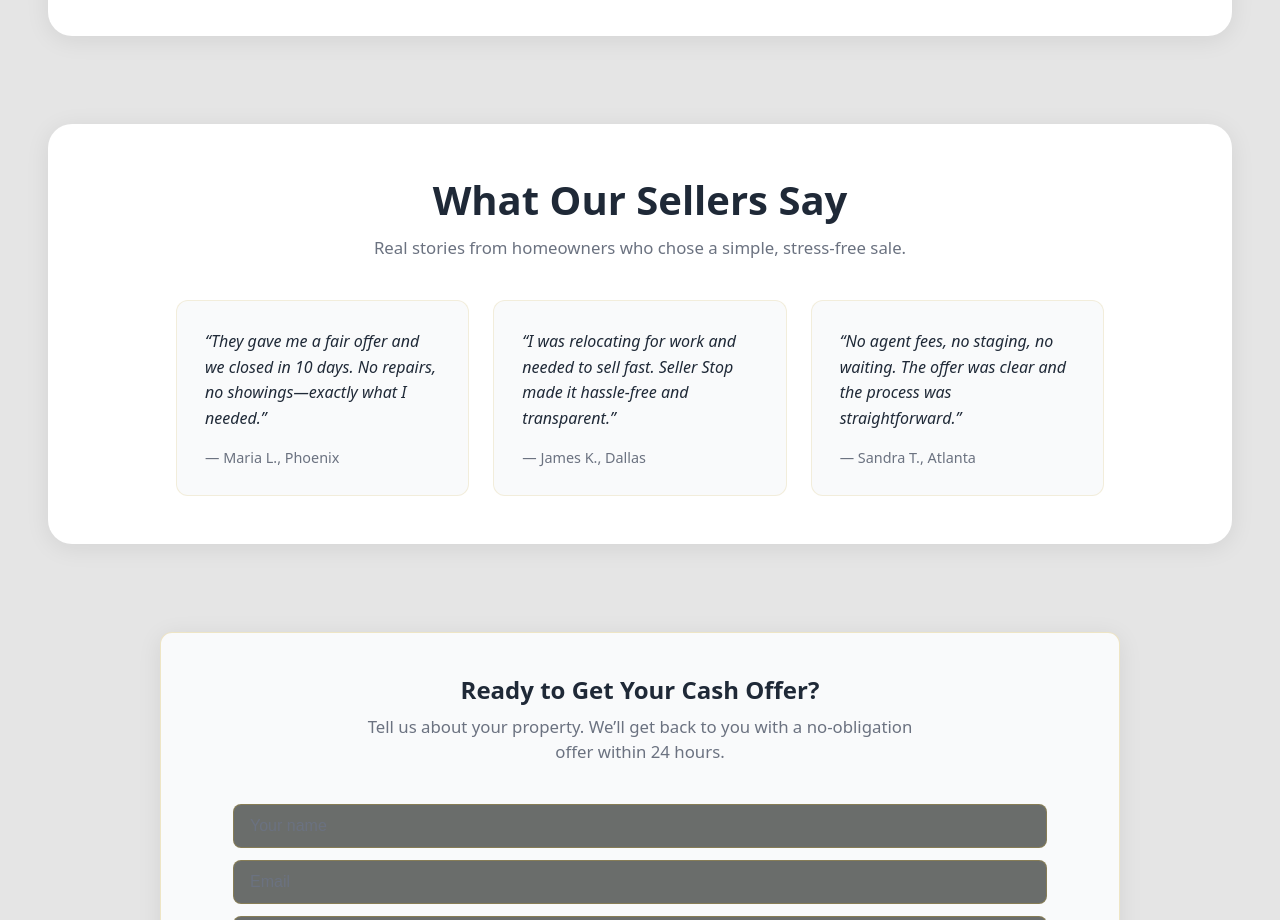
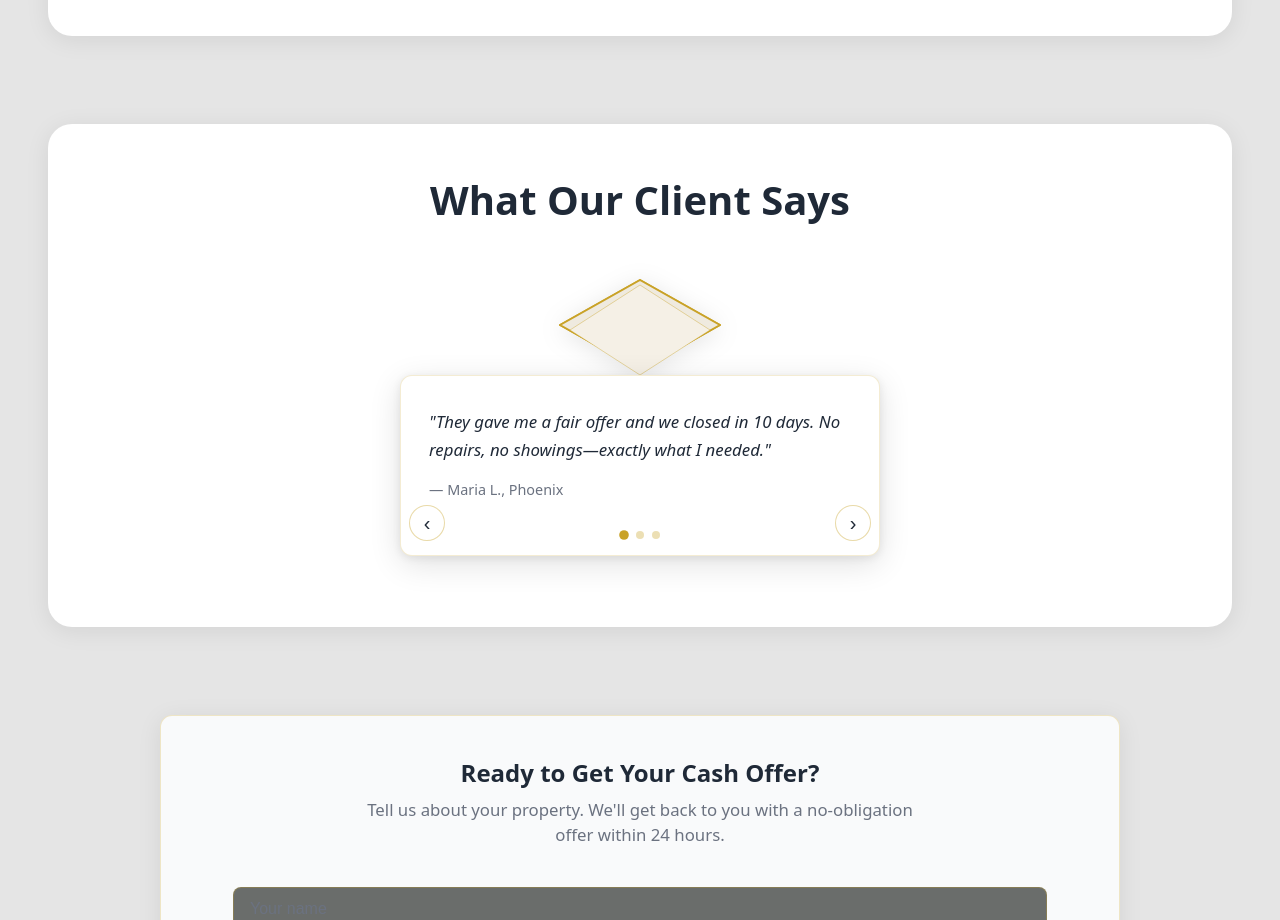
Before and after one commit to iammuhammadukasha/sellerstop, a Next.js app: page / in a window 1280 px wide. Shown: the part 1880-2800 px from the top of the page. Built offline with nearby package versions, Linux system fonts and the light colour scheme.

Commit message:
testomon

```diff
--- /dev/null
+++ b/src/app/components/TestimonialEnvelope.tsx
@@ -0,0 +1,145 @@
+'use client';
+
+import { useRef, useState } from 'react';
+import { motion, useInView, AnimatePresence, PanInfo } from 'framer-motion';
+
+const TESTIMONIALS = [
+  {
+    quote: 'They gave me a fair offer and we closed in 10 days. No repairs, no showings—exactly what I needed.',
+    author: 'Maria L., Phoenix',
+  },
+  {
+    quote: 'I was relocating for work and needed to sell fast. Seller Stop made it hassle-free and transparent.',
+    author: 'James K., Dallas',
+  },
+  {
+    quote: 'No agent fees, no staging, no waiting. The offer was clear and the process was straightforward.',
+    author: 'Sandra T., Atlanta',
+  },
+];
+
+export default function TestimonialEnvelope() {
+  const sectionRef = useRef<HTMLDivElement>(null);
+  const isInView = useInView(sectionRef, { once: true, amount: 0.2 });
+  const [activeIndex, setActiveIndex] = useState(0);
+
+  const goTo = (index: number) => {
+    setActiveIndex((index + TESTIMONIALS.length) % TESTIMONIALS.length);
+  };
+
+  const handlePanEnd = (_: unknown, info: PanInfo) => {
+    const threshold = 50;
+    const velocity = info.velocity.x;
+    const offset = info.offset.x;
+    if (offset < -threshold || velocity < -200) goTo(activeIndex + 1);
+    else if (offset > threshold || velocity > 200) goTo(activeIndex - 1);
+  };
+
+  return (
+    <section className="cb-section cb-section-card-wrap cb-testimonial-envelope" id="testimonials" ref={sectionRef}>
+      <div className="cb-section-card">
+        <div className="cb-container">
+          <h2 className="cb-section-title">What Our Client Says</h2>
+
+          <div className="cb-envelope-wrap">
+            {/* Open envelope SVG */}
+            <div className="cb-envelope-svg-wrap" aria-hidden>
+              <svg
+                className="cb-envelope-svg"
+                viewBox="0 0 200 140"
+                fill="none"
+                xmlns="http://www.w3.org/2000/svg"
+              >
+                {/* Envelope back / body */}
+                <path
+                  d="M20 50 L100 95 L180 50 L100 5 Z"
+                  fill="#e8e0d0"
+                  stroke="#c9a227"
+                  strokeWidth="2"
+                  strokeLinejoin="round"
+                />
+                {/* Open flap (folded back) */}
+                <path
+                  d="M100 5 L20 50 L100 95 L180 50 Z"
+                  fill="#f0ebe0"
+                  stroke="#c9a227"
+                  strokeWidth="2"
+                  strokeLinejoin="round"
+                  opacity="0.95"
+                />
+                {/* Inner pocket visible when open */}
+                <path
+                  d="M30 55 L100 100 L170 55 L100 10 Z"
+                  fill="#f5f0e6"
+                  stroke="rgba(201, 162, 39, 0.4)"
+                  strokeWidth="1"
+                />
+              </svg>
+            </div>
+
+            {/* Card that comes out on scroll */}
+            <motion.div
+              className="cb-envelope-card"
+              initial={{ y: 60, opacity: 0, scale: 0.92 }}
+              animate={
+                isInView
+                  ? { y: 0, opacity: 1, scale: 1 }
+                  : { y: 60, opacity: 0, scale: 0.92 }
+              }
+              transition={{ duration: 0.6, ease: [0.22, 1, 0.36, 1] }}
+              onPanEnd={handlePanEnd}
+              style={{ touchAction: 'pan-x' }}
+            >
+              <div className="cb-envelope-card-inner">
+                <AnimatePresence mode="wait" initial={false}>
+                  <motion.div
+                    key={activeIndex}
+                    initial={{ opacity: 0, x: 24 }}
+                    animate={{ opacity: 1, x: 0 }}
+                    exit={{ opacity: 0, x: -24 }}
+                    transition={{ duration: 0.3 }}
+                    className="cb-envelope-card-content"
+                  >
+                    <p className="cb-testimonial-quote">"{TESTIMONIALS[activeIndex].quote}"</p>
+                    <p className="cb-testimonial-author">— {TESTIMONIALS[activeIndex].author}</p>
+                  </motion.div>
+                </AnimatePresence>
+              </div>
+
+              {/* Slide controls */}
+              <div className="cb-envelope-card-dots">
+                {TESTIMONIALS.map((_, i) => (
+                  <button
+                    key={i}
+                    type="button"
+                    className={`cb-envelope-dot ${i === activeIndex ? 'cb-envelope-dot--active' : ''}`}
+                    onClick={() => setActiveIndex(i)}
+                    aria-label={`Go to testimonial ${i + 1}`}
+                  />
+                ))}
+              </div>
+              <div className="cb-envelope-card-arrows">
+                <button
+                  type="button"
+                  className="cb-envelope-arrow"
+                  onClick={() => goTo(activeIndex - 1)}
+                  aria-label="Previous testimonial"
+                >
+                  ‹
+                </button>
+                <button
+                  type="button"
+                  className="cb-envelope-arrow"
+                  onClick={() => goTo(activeIndex + 1)}
+                  aria-label="Next testimonial"
+                >
+                  ›
+                </button>
+              </div>
+            </motion.div>
+          </div>
+        </div>
+      </div>
+    </section>
+  );
+}
--- a/src/app/globals.css
+++ b/src/app/globals.css
@@ -1194,34 +1194,112 @@ body {
   line-height: 1.5;
 }
 
-/* Testimonials */
-.cb-testimonials {
-  display: grid;
-  grid-template-columns: repeat(auto-fit, minmax(260px, 1fr));
-  gap: 1.5rem;
-  margin-top: 1rem;
+/* Testimonials – envelope + card that comes out on scroll */
+.cb-testimonial-envelope .cb-section-title {
+  margin-bottom: 2rem;
 }
-.cb-testimonial-card {
-  padding: 1.75rem;
-  border-radius: var(--cb-radius);
-  background: var(--cb-bg-card);
-  border: 1px solid rgba(201, 162, 39, 0.15);
-  transition: border-color 0.2s, transform 0.2s;
+.cb-envelope-wrap {
+  position: relative;
+  min-height: 320px;
+  display: flex;
+  flex-direction: column;
+  align-items: center;
+  padding-top: 1rem;
 }
-.cb-testimonial-card:hover {
-  border-color: rgba(201, 162, 39, 0.35);
-  transform: translateY(-2px);
+.cb-envelope-svg-wrap {
+  width: 200px;
+  flex-shrink: 0;
+  margin-bottom: -40px;
+  position: relative;
+  z-index: 0;
 }
-.cb-testimonial-quote {
-  font-size: 1rem;
+.cb-envelope-svg {
+  width: 100%;
+  height: auto;
+  display: block;
+  filter: drop-shadow(0 4px 12px rgba(0, 0, 0, 0.1));
+}
+.cb-envelope-card {
+  position: relative;
+  z-index: 1;
+  width: 100%;
+  max-width: 480px;
+  margin: 0 auto;
+  background: #fff;
+  border-radius: 12px;
+  box-shadow: 0 8px 32px rgba(0, 0, 0, 0.12), 0 2px 8px rgba(0, 0, 0, 0.08);
+  border: 1px solid rgba(201, 162, 39, 0.2);
+  overflow: hidden;
+}
+.cb-envelope-card-inner {
+  padding: 2rem 1.75rem 3.5rem;
+  min-height: 140px;
+}
+.cb-envelope-card-content .cb-testimonial-quote {
+  font-size: 1.05rem;
   color: var(--cb-text);
-  line-height: 1.6;
+  line-height: 1.65;
   margin-bottom: 1rem;
   font-style: italic;
 }
-.cb-testimonial-author {
+.cb-envelope-card-content .cb-testimonial-author {
   font-size: 0.9rem;
   color: var(--cb-text-muted);
+}
+.cb-envelope-card-dots {
+  position: absolute;
+  bottom: 1rem;
+  left: 50%;
+  transform: translateX(-50%);
+  display: flex;
+  gap: 0.5rem;
+}
+.cb-envelope-dot {
+  width: 8px;
+  height: 8px;
+  border-radius: 50%;
+  border: none;
+  background: rgba(201, 162, 39, 0.35);
+  cursor: pointer;
+  padding: 0;
+  transition: background 0.2s, transform 0.2s;
+}
+.cb-envelope-dot:hover {
+  background: rgba(201, 162, 39, 0.6);
+}
+.cb-envelope-dot--active {
+  background: var(--cb-accent);
+  transform: scale(1.2);
+}
+.cb-envelope-card-arrows {
+  position: absolute;
+  bottom: 0.85rem;
+  left: 0;
+  right: 0;
+  display: flex;
+  justify-content: space-between;
+  padding: 0 0.5rem;
+  pointer-events: none;
+}
+.cb-envelope-arrow {
+  pointer-events: auto;
+  width: 36px;
+  height: 36px;
+  border-radius: 50%;
+  border: 1px solid rgba(201, 162, 39, 0.4);
+  background: #fff;
+  color: var(--cb-text);
+  font-size: 1.25rem;
+  line-height: 1;
+  cursor: pointer;
+  display: flex;
+  align-items: center;
+  justify-content: center;
+  transition: background 0.2s, border-color 0.2s;
+}
+.cb-envelope-arrow:hover {
+  background: rgba(201, 162, 39, 0.1);
+  border-color: var(--cb-accent);
 }
 
 /* CTA */
--- a/src/app/page.tsx
+++ b/src/app/page.tsx
@@ -4,6 +4,7 @@ import { useRef, useState } from 'react';
 import { motion } from 'framer-motion';
 import HeroOrbit from './components/HeroOrbit';
 import HowItWorksCarousel from './components/HowItWorksCarousel';
+import TestimonialEnvelope from './components/TestimonialEnvelope';
 
 export default function CashBuyerPage() {
   const heroRef = useRef<HTMLDivElement>(null);
@@ -44,7 +45,7 @@ export default function CashBuyerPage() {
           <HeroOrbit />
         </div>
         <div className="cb-hero-saas-main">
-          {/* Center hero content — glass container */}
+          {/* Center hero content â€” glass container */}
           <motion.div
             className="cb-hero-saas-center"
             initial={{ opacity: 0, y: 20 }}
@@ -62,7 +63,7 @@ export default function CashBuyerPage() {
               </div>
               <h1 className="cb-hero-saas-headline">Seller Stop Choice</h1>
               <p className="cb-hero-saas-subtitle">
-                We buy your house as-is. No repairs, no cleaning, no hassle—just a fair cash offer and a quick close.
+                We buy your house as-is. No repairs, no cleaning, no hassleâ€”just a fair cash offer and a quick close.
               </p>
               <button type="button" className="cb-hero-saas-cta">Get Your Cash Offer</button>
             </div>
@@ -87,22 +88,22 @@ export default function CashBuyerPage() {
             <h2 className="cb-section-title">Why Sell to Us for Cash?</h2>
             <div className="cb-benefits-grid cb-benefits-grid--row">
               <div className="cb-benefit-card">
-                <div className="cb-benefit-icon">💰</div>
+                <div className="cb-benefit-icon">ðŸ’°</div>
                 <h3>Fair cash offer</h3>
-                <p>We buy as-is. No lowballing—we make offers based on real market value.</p>
+                <p>We buy as-is. No lowballingâ€”we make offers based on real market value.</p>
               </div>
               <div className="cb-benefit-card">
-                <div className="cb-benefit-icon">⚡</div>
+                <div className="cb-benefit-icon">âš¡</div>
                 <h3>Close in days</h3>
                 <p>Skip months of listing and showings. Close in as little as 7 days if you need to.</p>
               </div>
               <div className="cb-benefit-card">
-                <div className="cb-benefit-icon">🔧</div>
+                <div className="cb-benefit-icon">ðŸ”§</div>
                 <h3>No repairs needed</h3>
                 <p>We buy houses in any condition. No need to fix, clean, or stage.</p>
               </div>
               <div className="cb-benefit-card">
-                <div className="cb-benefit-icon">📋</div>
+                <div className="cb-benefit-icon">ðŸ“‹</div>
                 <h3>No agent fees</h3>
                 <p>No commissions or hidden costs. The offer you see is what you get at closing.</p>
               </div>
@@ -111,34 +112,13 @@ export default function CashBuyerPage() {
         </div>
       </section>
 
-      <section className="cb-section cb-section-card-wrap" id="testimonials">
-        <div className="cb-section-card">
-          <div className="cb-container">
-            <h2 className="cb-section-title">What Our Sellers Say</h2>
-            <p className="cb-section-subtitle">Real stories from homeowners who chose a simple, stress-free sale.</p>
-            <div className="cb-testimonials">
-              <div className="cb-testimonial-card">
-                <p className="cb-testimonial-quote">“They gave me a fair offer and we closed in 10 days. No repairs, no showings—exactly what I needed.”</p>
-                <p className="cb-testimonial-author">— Maria L., Phoenix</p>
-              </div>
-              <div className="cb-testimonial-card">
-                <p className="cb-testimonial-quote">“I was relocating for work and needed to sell fast. Seller Stop made it hassle-free and transparent.”</p>
-                <p className="cb-testimonial-author">— James K., Dallas</p>
-              </div>
-              <div className="cb-testimonial-card">
-                <p className="cb-testimonial-quote">“No agent fees, no staging, no waiting. The offer was clear and the process was straightforward.”</p>
-                <p className="cb-testimonial-author">— Sandra T., Atlanta</p>
-              </div>
-            </div>
-          </div>
-        </div>
-      </section>
+      <TestimonialEnvelope />
 
       <section className="cb-section cb-section-card-wrap" id="contact">
         <div className="cb-section-card cb-cta-card">
           <div className="cb-container">
             <h2 className="cb-section-title">Ready to Get Your Cash Offer?</h2>
-            <p className="cb-section-subtitle">Tell us about your property. We’ll get back to you with a no-obligation offer within 24 hours.</p>
+            <p className="cb-section-subtitle">Tell us about your property. We'll get back to you with a no-obligation offer within 24 hours.</p>
             <form className="cb-cta-form" onSubmit={(e) => e.preventDefault()}>
               <input type="text" placeholder="Your name" required />
               <input type="email" placeholder="Email" required />
```
